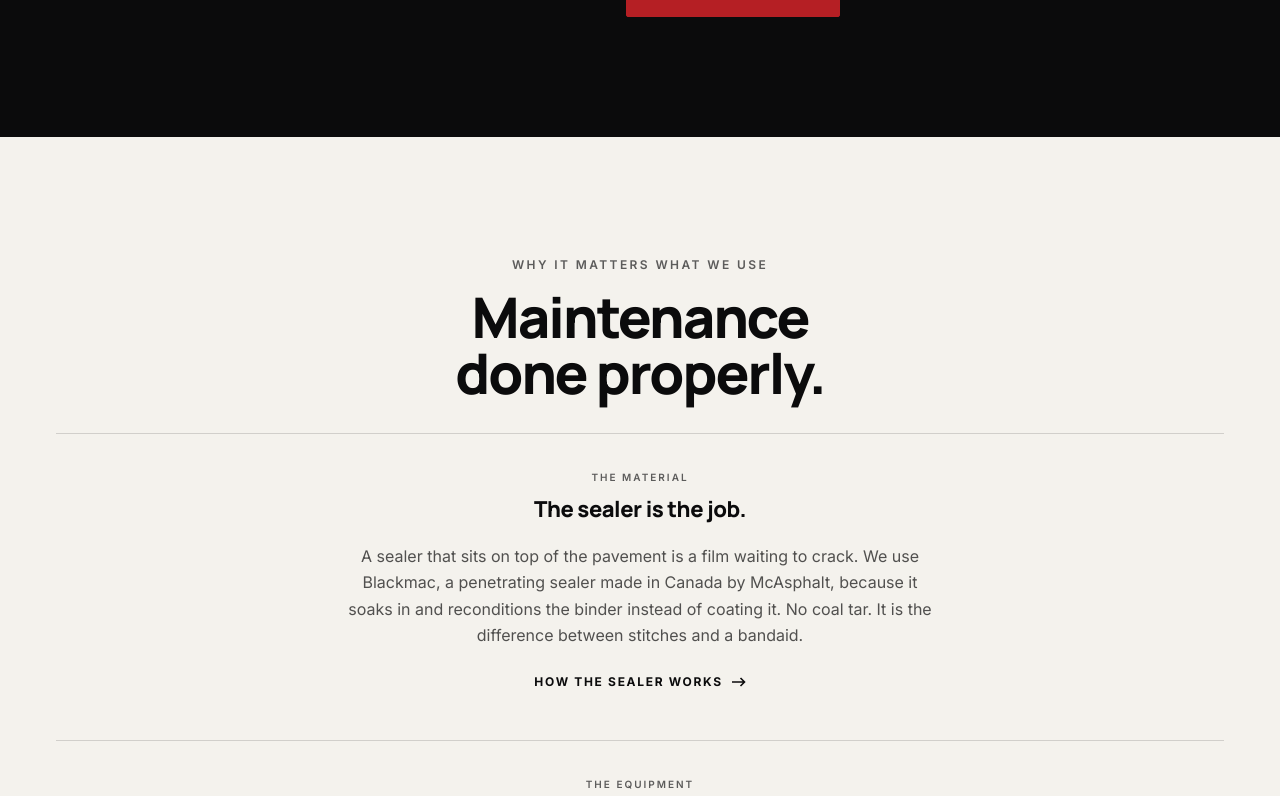
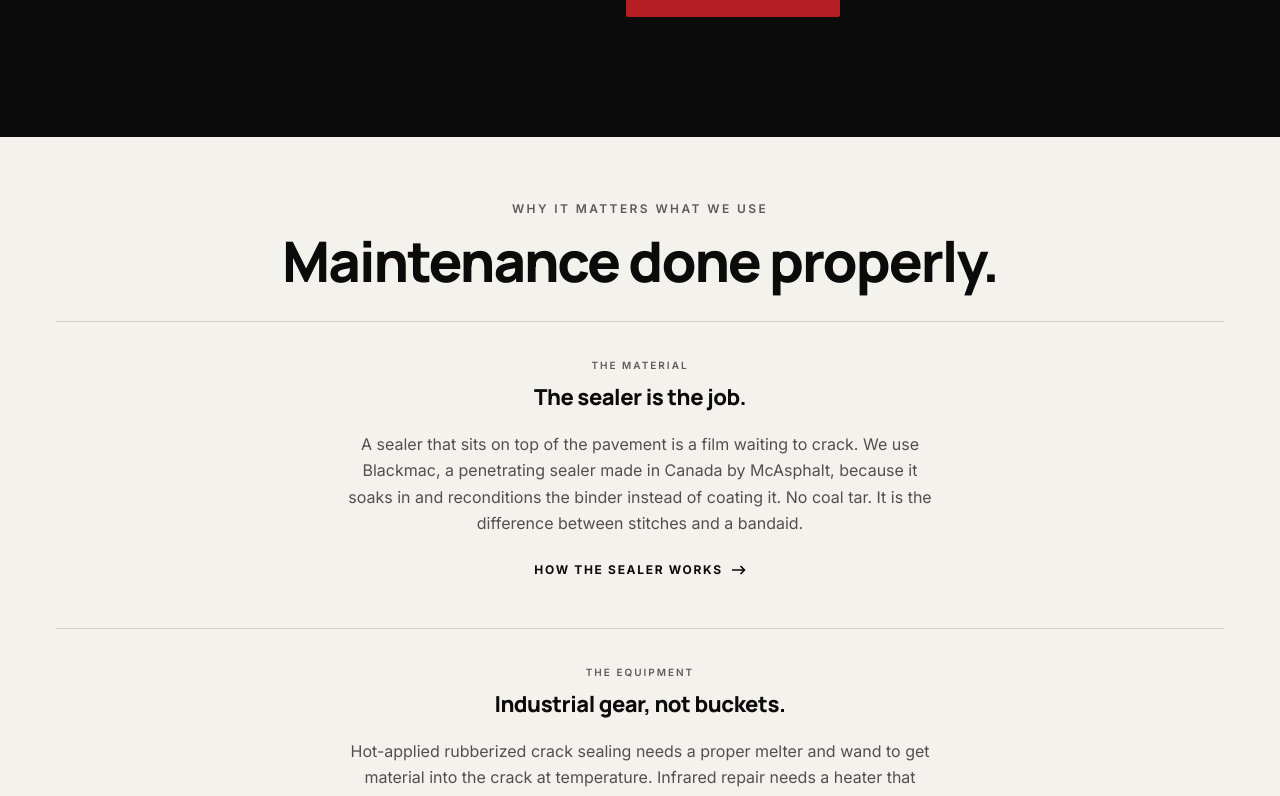
Before and after one commit to georgemourelatos456-sys/Tarmax-asphalt, a Next.js app: page / in a window 1280 px wide. Shown: the part 6740-7536 px from the top of the page. Built offline with nearby package versions, Linux system fonts and the light colour scheme; no server answers.

Commit message:
feat: update Method section padding and heading style
Co-authored-by: georgemourelatos456-sys <315615478+georgemourelatos456-sys@users.noreply.github.com>

```diff
--- a/src/components/sections/Method.tsx
+++ b/src/components/sections/Method.tsx
@@ -32,11 +32,11 @@ const DECISIONS = [
 
 export function Method() {
   return (
-    <section className="section bg-bone text-ink">
+    <section className="section bg-bone text-ink !pt-12 md:!pt-16">
       <div className="shell">
         <div className="flex flex-col items-center text-center">
           <Eyebrow tone="light">Why it matters what we use</Eyebrow>
-          <h2 className="display-lg mt-4 max-w-[18ch]">Maintenance done properly.</h2>
+          <h2 className="display-lg mt-4 text-balance">Maintenance done properly.</h2>
         </div>
 
         <ul className="mt-8 border-t border-ink/15">
```
